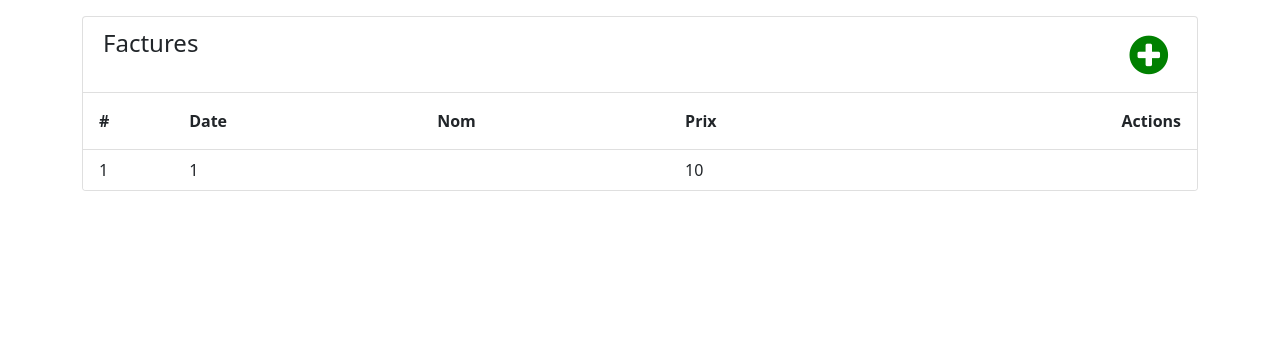
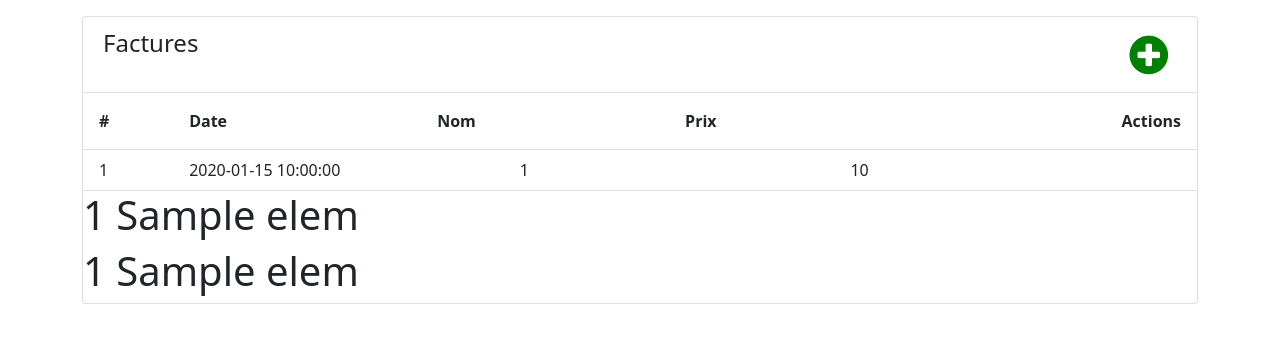
Before and after one commit to marcram99/gestion_sloffie, a FastAPI app: template templates/facture.html in a window 1280 px wide. Shown: the part 128-471 px from the top of the page. Run offline with FastAPI, Linux system fonts and the light colour scheme; the template is opened without the code that fills it: most values are stand-ins (such as "Sample title", 1, 10 or a date in 2020); parts of the project's set-up code (start-up, migrations or seed data) failed here and were passed over; some libraries are stand-ins or nearby versions.

Commit message:
work on facture

```diff
--- a/main.py
+++ b/main.py
@@ -87,9 +87,11 @@ async def facture(request: Request,
                   db: Session = Depends(get_db)
                   ) -> Page[schema.Facture]:
     results = paginate(db, select(models.Facture))
+    clients = db.query(models.Client).all()
     return templates.TemplateResponse("facture.html",
                                       {"request": request,
-                                       "results": results
+                                       "results": results,
+                                       "clients": clients
                                        }
                                       )
 
--- a/schema.py
+++ b/schema.py
@@ -32,7 +32,7 @@ class FactureCreate(BaseModel):
     pass
 
 
-class Facture(BaseModel):
+class Facture(FactureBase):
     id: int
 
     class Config:
--- a/templates/facture.html
+++ b/templates/facture.html
@@ -25,12 +25,18 @@
                         <li class="list-group-item ">
                             <div class="d-flex flex-row">
                                 <span class="col-1 ">{{ loop.index }}</span>
+                                <span class="col " >{{ fact.timestamp }}</span>
                                 <span class="col " >{{ fact.user_id }}</span>
                                 <span class="col " >{{ fact.prix }}</span>
                             </div>
                        </li>
                     {% endfor %}
                 </ul>
+
+                    <h1>{{ clients[1].id }} {{  clients[1].nom }}</h1>
+                    {% for elem in clients %}
+                    <h1>{{ elem.id }} {{ elem.nom }}</h1>
+                    {% endfor %}
             </div>
         </div>
     </div>
```
Also changed, not shown: sql_app.db.
